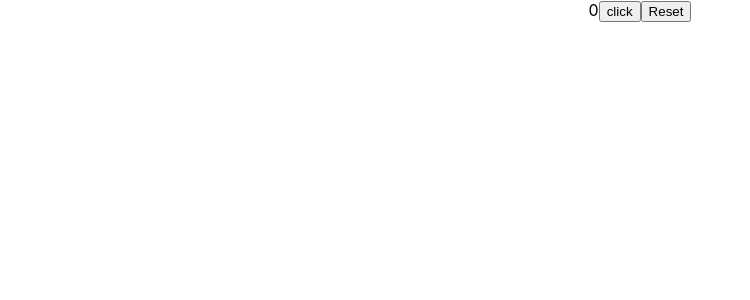
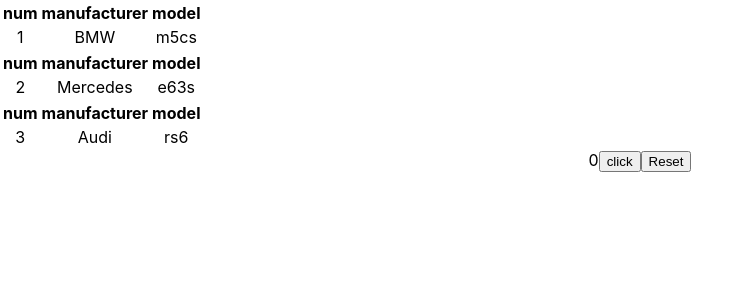
Before and after one commit to regggulus/Microtask_project, a React (Create React App) app: page / in a window 1280 px wide. Shown: the top 300 px of the page, without its empty margins (0-750 px from the left). Built offline with nearby package versions, Linux system fonts and the light colour scheme.

Commit message:
Table cars

```diff
--- a/src/App.tsx
+++ b/src/App.tsx
@@ -11,7 +11,7 @@
     <div className="App">
     {/*<Site/>*/}
     {/*  <StudentsArr/>*/}
-    {/*    <Cars/>*/}
+        <Cars/>
     {/*  <MyButton/>*/}
       <Button/>
     </div>
--- a/src/HW_monday/cars/Cars.tsx
+++ b/src/HW_monday/cars/Cars.tsx
@@ -5,13 +5,14 @@
 export type TopCarsType = {
     manufacturer: string
     model: string
+    number: string
 }
 
 export const Cars = () => {
     const topCars = [
-        {manufacturer:'BMW', model:'m5cs'},
-        {manufacturer:'Mercedes', model:'e63s'},
-        {manufacturer:'Audi', model:'rs6'}
+        {number: "1", manufacturer:'BMW', model:'m5cs'},
+        {number: "2", manufacturer:'Mercedes', model:'e63s'},
+        {number: "3", manufacturer:'Audi', model:'rs6'}
     ]
     return(
         <div>
--- a/src/HW_monday/cars/DataCars.tsx
+++ b/src/HW_monday/cars/DataCars.tsx
@@ -11,10 +11,17 @@
         return (
             <table>
                 <tr>
-                    <th>{oneElArrCar.manufacturer}</th>
-                    <th>{oneElArrCar.model}</th>
+                    <th>num</th>
+                    <th>manufacturer</th>
+                    <th>model</th>
+                </tr>
+                <tr>
+                    <td>{oneElArrCar.number}</td>
+                    <td>{oneElArrCar.manufacturer}</td>
+                    <td>{oneElArrCar.model}</td>
                 </tr>
             </table>
+
         )
     })
     return (
```
